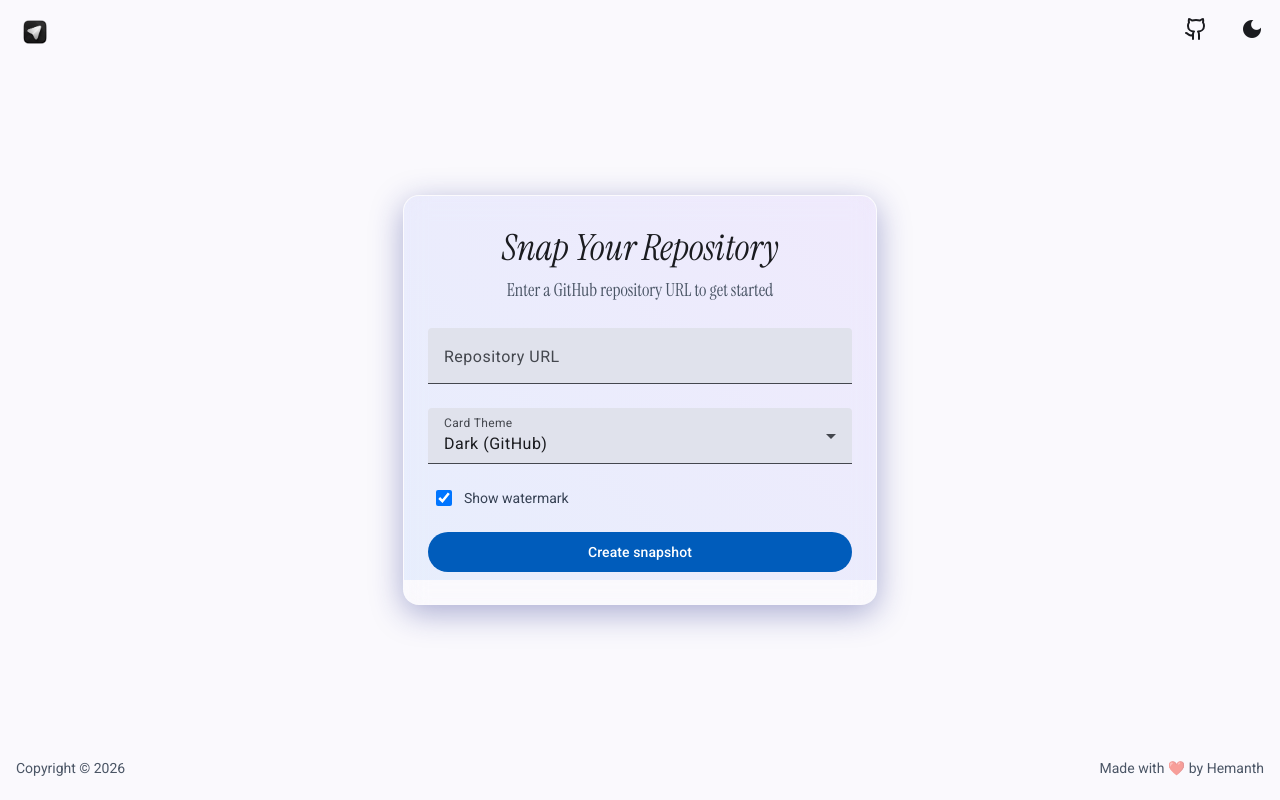
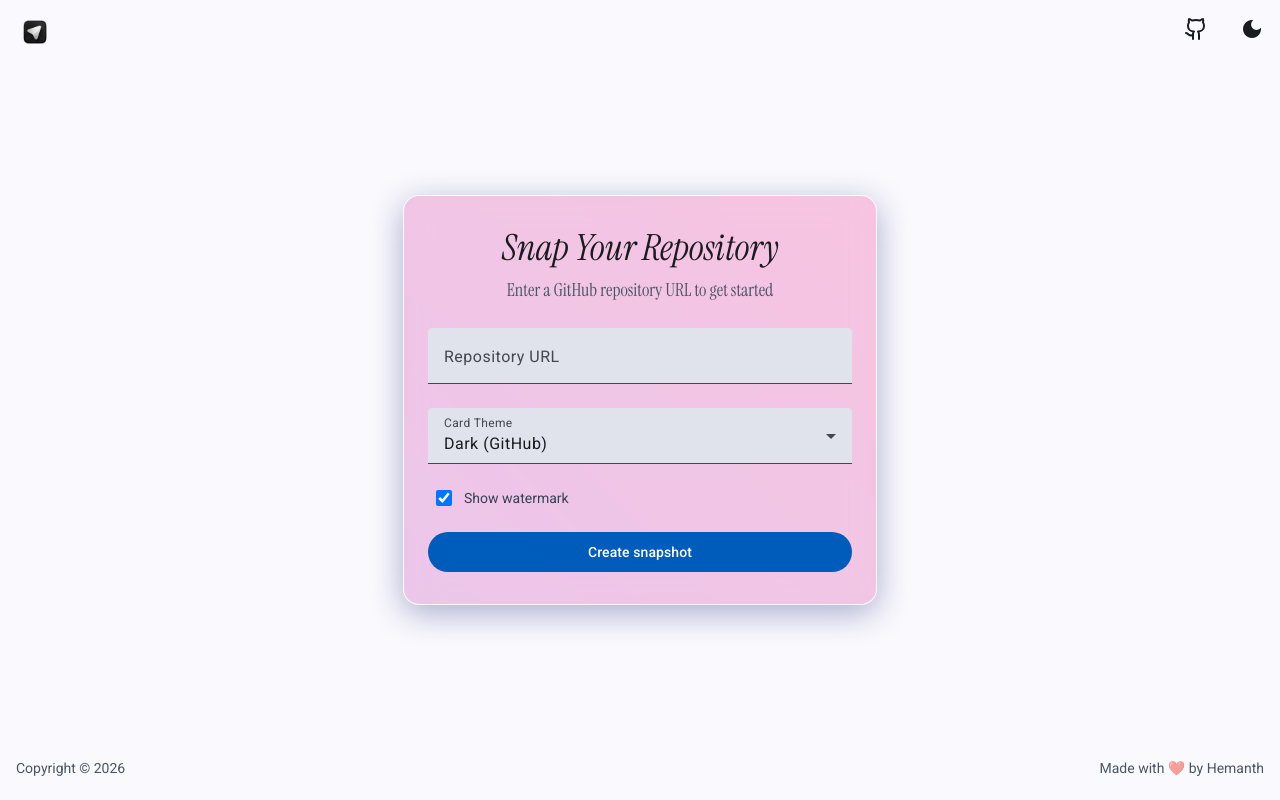
Before and after one commit to devndesigner6/snap-your-repo, an Angular app: page / in a window 1280 px wide. Built offline with nearby package versions, Linux system fonts and the light colour scheme.

Commit message:
fix: enhance glassmorphism with stronger backdrop blur and animated liquid gradient, fix light theme text colors, improve language badges with visible backgrounds and labels, enhance card animations

```diff
--- a/src/app/components/canvas/canvas.ts
+++ b/src/app/components/canvas/canvas.ts
@@ -64,6 +64,7 @@ export class Canvas implements AfterViewInit {
         Q1.y,
         quadrant.width,
         quadrant.height,
+        theme,
       );
       drawStats(
         this.#ctx,
@@ -76,6 +77,7 @@ export class Canvas implements AfterViewInit {
         Q3.y,
         quadrant.width,
         quadrant.height,
+        theme,
       );
       drawTopLanguages(this.#ctx, this.canvasData().topLanguages, Q4.x, Q4.y, quadrant.width, quadrant.height);
       drawLogo(this.#ctx, Q4.x, Q4.y, quadrant.width, quadrant.height);
@@ -97,6 +99,7 @@ export class Canvas implements AfterViewInit {
         Q1.y,
         quadrant.width,
         quadrant.height,
+        theme,
       );
       drawStats(
         this.#ctx,
@@ -109,6 +112,7 @@ export class Canvas implements AfterViewInit {
         Q3.y,
         quadrant.width,
         quadrant.height,
+        theme,
       );
       drawTopLanguages(this.#ctx, this.canvasData().topLanguages, Q4.x, Q4.y, quadrant.width, quadrant.height);
       drawLogo(this.#ctx, Q4.x, Q4.y, quadrant.width, quadrant.height);
--- a/src/app/components/canvas/canvas.utils.ts
+++ b/src/app/components/canvas/canvas.utils.ts
@@ -275,7 +275,9 @@ export function drawStats(
   quadrantY: number,
   quadrantW: number,
   quadrantH: number,
+  theme?: any,
 ) {
+  const currentTheme = theme || canvasUi;
   const { stars, forks, issues } = stats;
 
   const statItems = [
@@ -333,14 +335,14 @@ function drawStatItem(
 
   // Draw number (aligned to icon baseline)
   ctx.font = numberFont;
-  ctx.fillStyle = canvasUi.primaryTextColor;
+  ctx.fillStyle = currentTheme.primaryTextColor;
   ctx.textAlign = 'left';
   ctx.textBaseline = 'top';
   ctx.fillText(numberText, topRowStartX + iconSize + iconNumberGap, startY);
 
   // Draw label (centered below)
   ctx.font = labelFont;
-  ctx.fillStyle = canvasUi.secondaryTextColor;
+  ctx.fillStyle = currentTheme.secondaryTextColor;
   ctx.textAlign = 'left';
   ctx.fillText(stat.label, labelStartX, startY + topRowHeight + numberLabelGap);
 }
@@ -379,65 +381,96 @@ export function drawTopLanguages(
   quadrantW: number,
   quadrantH: number,
 ) {
-  if (!languages) {
+  if (!languages || languages.length === 0) {
     return;
   }
 
-  // 1. Filter - only keep languages we have icons for
-  const filteredLanguages = languages.filter((lang) => mapLanguageToSvg(lang));
-
-  // Early return if nothing to render
-  if (filteredLanguages.length === 0) {
-    return;
-  }
+  // Use top 5 languages max
+  const topLanguages = languages.slice(0, 5);
 
   // 2. Layout config
-  const iconSize = 32;
-  const itemGap = 40;
-  const labelFont = '18px sans-serif';
+  const iconSize = 40;
+  const itemGap = 24;
+  const badgeHeight = 56;
+  const badgePadding = 16;
+  const labelFont = 'bold 16px sans-serif';
 
   // 3. Measure total width needed
   ctx.font = labelFont;
 
+  const badges: { lang: string; width: number }[] = [];
   let totalWidth = 0;
-  const itemWidths: number[] = [];
 
-  filteredLanguages.forEach((_, index) => {
-    const itemWidth = iconSize;
-    itemWidths.push(itemWidth);
-
-    totalWidth += itemWidth;
-    if (index < filteredLanguages.length - 1) {
+  topLanguages.forEach((lang, index) => {
+    const textWidth = ctx.measureText(lang).width;
+    const badgeWidth = iconSize + badgePadding * 2 + textWidth + 8;
+    badges.push({ lang, width: badgeWidth });
+    totalWidth += badgeWidth;
+    if (index < topLanguages.length - 1) {
       totalWidth += itemGap;
     }
   });
 
   // 4. Calculate starting position (center horizontally and vertically)
-  const startX = quadrantX + canvasUi.padding + (quadrantW - totalWidth) / 2;
+  const startX = quadrantX + (quadrantW - totalWidth) / 2;
   const centerY = quadrantY + quadrantH / 2;
 
-  // 5. Render each language
+  // 5. Render each language badge
   let currentX = startX;
 
-  filteredLanguages.forEach((lang, index) => {
-    const img = new Image();
-    img.crossOrigin = 'anonymous'; // Important for CDN
+  badges.forEach((badge, index) => {
+    const lang = badge.lang;
+    const badgeWidth = badge.width;
+    const badgeX = currentX;
+    const badgeY = centerY - badgeHeight / 2;
 
-    const xPosition = currentX;
-    const iconY = centerY - iconSize / 2;
-    img.onload = () => {
-      ctx.drawImage(img, xPosition, iconY, iconSize, iconSize);
-    };
+    // Draw badge background
+    ctx.fillStyle = 'rgba(99, 102, 241, 0.15)';
+    ctx.strokeStyle = 'rgba(99, 102, 241, 0.5)';
+    ctx.lineWidth = 2;
 
-    img.onerror = () => {
-      console.warn(`Icon not found for ${lang}`);
-    };
+    // Rounded rectangle
+    const radius = 28;
+    ctx.beginPath();
+    ctx.moveTo(badgeX + radius, badgeY);
+    ctx.lineTo(badgeX + badgeWidth - radius, badgeY);
+    ctx.quadraticCurveTo(badgeX + badgeWidth, badgeY, badgeX + badgeWidth, badgeY + radius);
+    ctx.lineTo(badgeX + badgeWidth, badgeY + badgeHeight - radius);
+    ctx.quadraticCurveTo(badgeX + badgeWidth, badgeY + badgeHeight, badgeX + badgeWidth - radius, badgeY + badgeHeight);
+    ctx.lineTo(badgeX + radius, badgeY + badgeHeight);
+    ctx.quadraticCurveTo(badgeX, badgeY + badgeHeight, badgeX, badgeY + badgeHeight - radius);
+    ctx.lineTo(badgeX, badgeY + radius);
+    ctx.quadraticCurveTo(badgeX, badgeY, badgeX + radius, badgeY);
+    ctx.closePath();
+    ctx.fill();
+    ctx.stroke();
 
+    // Try to load and draw icon
     const iconSvg = mapLanguageToSvg(lang);
-    img.src = `${devIconsCdn}/${iconSvg}`;
+    if (iconSvg) {
+      const img = new Image();
+      img.crossOrigin = 'anonymous';
+      const iconX = badgeX + badgePadding;
+      const iconY = badgeY + (badgeHeight - iconSize) / 2;
 
-    // Move to next item position
-    currentX += itemWidths[index] + itemGap;
+      img.onload = () => {
+        ctx.drawImage(img, iconX, iconY, iconSize, iconSize);
+      };
+
+      img.src = `${devIconsCdn}/${iconSvg}`;
+    }
+
+    // Draw language text
+    ctx.font = labelFont;
+    ctx.fillStyle = '#ffffff';
+    ctx.textAlign = 'left';
+    ctx.textBaseline = 'middle';
+    const textX = badgeX + badgePadding + iconSize + 8;
+    const textY = badgeY + badgeHeight / 2;
+    ctx.fillText(lang, textX, textY);
+
+    // Move to next badge position
+    currentX += badgeWidth + itemGap;
   });
 }
 
--- a/src/app/components/github-form/github-form.html
+++ b/src/app/components/github-form/github-form.html
@@ -1,18 +1,18 @@
 <form class="w-full max-w-[600px] px-4 sm:px-6 space-y-6 fade-up glassmorphism rounded-2xl p-8 backdrop-blur-md">
   <div class="liquid-animation"></div>
-  <div class="space-y-2 flex flex-col items-center">
+  <div class="space-y-2 flex flex-col items-center relative z-10">
     <h1 class="text-3xl sm:text-4xl font-bold instrument-serif-italic">Snap Your Repository</h1>
     <p class="text-md sm:text-lg text-gray-600 dark:text-gray-400 instrument-serif">
       Enter a GitHub repository URL to get started
     </p>
   </div>
 
-  <mat-form-field class="w-full" subscriptSizing="dynamic">
+  <mat-form-field class="w-full relative z-10" subscriptSizing="dynamic">
     <mat-label>Repository URL</mat-label>
     <input matInput [value]="link()" (input)="onInputEvent($event)" placeholder="https://github.com/owner/repo" />
   </mat-form-field>
 
-  <mat-form-field class="w-full" subscriptSizing="dynamic">
+  <mat-form-field class="w-full relative z-10" subscriptSizing="dynamic">
     <mat-label>Card Theme</mat-label>
     <mat-select [value]="cardTheme()" (selectionChange)="cardTheme.set($event.value); themeChange.emit($event.value)">
       <mat-option value="dark">Dark (GitHub)</mat-option>
@@ -22,7 +22,7 @@
     </mat-select>
   </mat-form-field>
 
-  <div class="flex items-center gap-3 pl-2">
+  <div class="flex items-center gap-3 pl-2 relative z-10">
     <input
       type="checkbox"
       [checked]="showWatermark()"
@@ -37,7 +37,7 @@
 
   <button
     matButton="filled"
-    class="w-full h-12 text-sm sm:text-base font-medium"
+    class="w-full h-12 text-sm sm:text-base font-medium relative z-10"
     (click)="onSubmit()"
     [disabled]="loading()"
   >
--- a/src/styles.css
+++ b/src/styles.css
@@ -70,17 +70,17 @@ input:focus {
 
 /* Card animations */
 .card-fade-in {
-  animation: fadeInScale 0.6s ease-out;
+  animation: fadeInScale 0.8s cubic-bezier(0.16, 1, 0.3, 1);
 }
 
 @keyframes fadeInScale {
-  from {
+  0% {
     opacity: 0;
-    transform: scale(0.95);
+    transform: scale(0.9) translateY(20px);
   }
-  to {
+  100% {
     opacity: 1;
-    transform: scale(1);
+    transform: scale(1) translateY(0);
   }
 }
 
@@ -94,34 +94,46 @@ input:focus {
   animation: pulse-glow 2s ease-in-out infinite;
 }
 
-/* Glassmorphism effect */
+/* Enhanced Glassmorphism effect */
 .glassmorphism {
-  background: rgba(255, 255, 255, 0.1);
-  border: 1px solid rgba(255, 255, 255, 0.2);
-  box-shadow: 0 8px 32px 0 rgba(31, 38, 135, 0.37);
+  background: rgba(255, 255, 255, 0.05);
+  backdrop-filter: blur(20px) saturate(180%);
+  -webkit-backdrop-filter: blur(20px) saturate(180%);
+  border: 1px solid rgba(255, 255, 255, 0.3);
+  box-shadow: 0 8px 32px 0 rgba(31, 38, 135, 0.37),
+              inset 0 1px 0 0 rgba(255, 255, 255, 0.1);
   position: relative;
   overflow: hidden;
 }
 
-/* Liquid animation background */
+/* Enhanced Liquid animation background */
 .liquid-animation {
   position: absolute;
-  top: 0;
-  left: 0;
-  right: 0;
-  bottom: 0;
-  background: linear-gradient(45deg, rgba(59, 130, 246, 0.1), rgba(139, 92, 246, 0.1));
-  animation: liquidMove 8s ease-in-out infinite;
-  z-index: -1;
+  top: -50%;
+  left: -50%;
+  right: -50%;
+  bottom: -50%;
+  background: linear-gradient(45deg,
+    rgba(59, 130, 246, 0.3),
+    rgba(139, 92, 246, 0.3),
+    rgba(236, 72, 153, 0.3),
+    rgba(59, 130, 246, 0.3));
+  background-size: 400% 400%;
+  animation: liquidMove 15s ease-in-out infinite;
+  z-index: 0;
   pointer-events: none;
+  filter: blur(40px);
 }
 
 @keyframes liquidMove {
-  0%, 100% {
-    background: linear-gradient(45deg, rgba(59, 130, 246, 0.1), rgba(139, 92, 246, 0.1));
+  0% {
+    background-position: 0% 50%;
   }
   50% {
-    background: linear-gradient(225deg, rgba(139, 92, 246, 0.1), rgba(59, 130, 246, 0.1));
+    background-position: 100% 50%;
+  }
+  100% {
+    background-position: 0% 50%;
   }
 }
 
```
